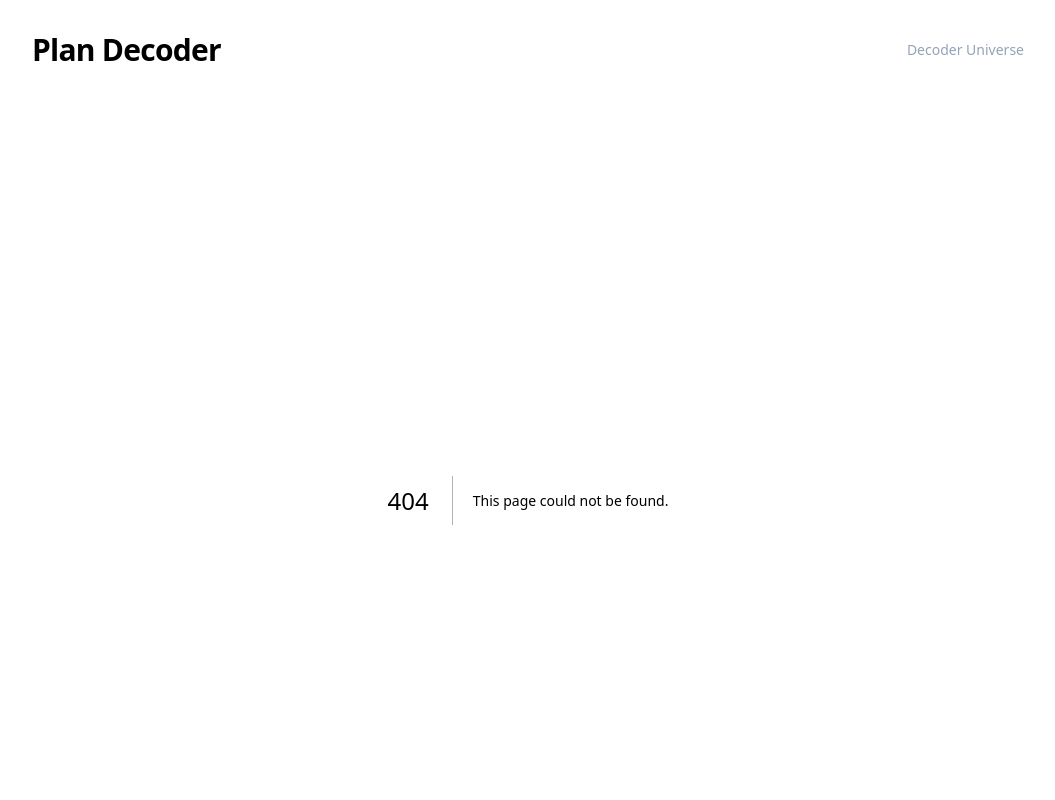
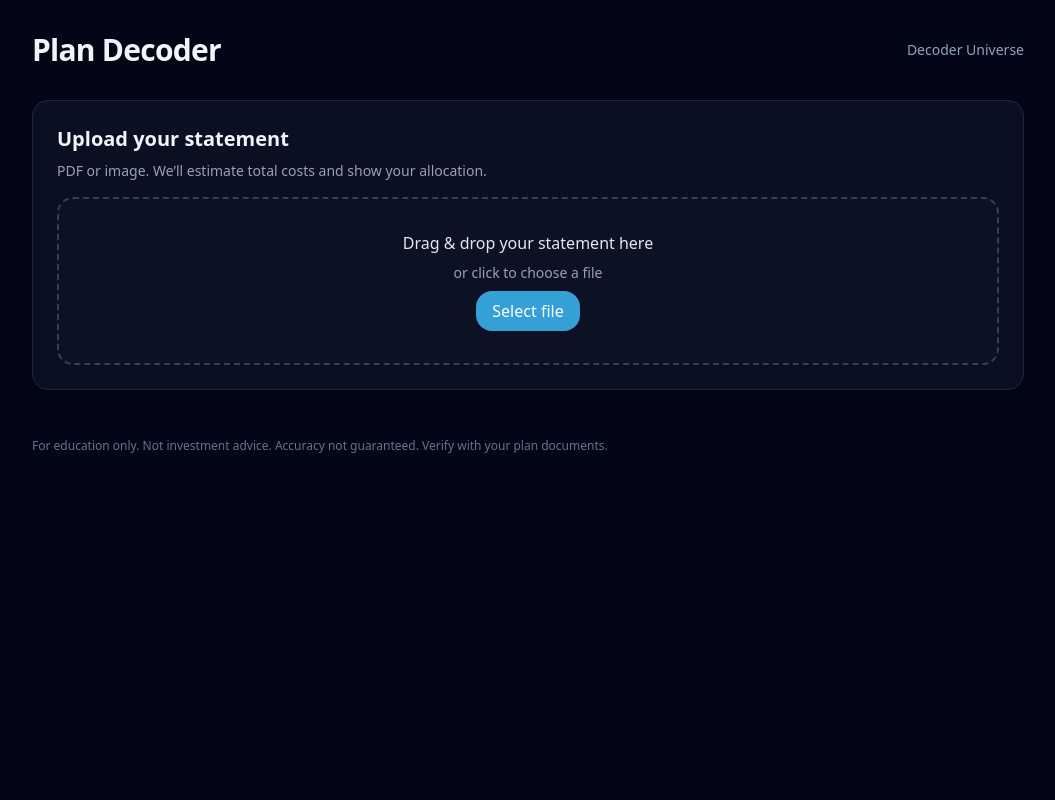
Before and after one commit to mattmattheisen/401kdecoder, a Next.js app: page / in a window 1280 px wide. Before the commit this address had no page. Shown: the top 800 px of the page, without its empty margins (112-1167 px from the left). Built offline with nearby package versions, Linux system fonts and the light colour scheme.

Commit message:
Create page.js

```diff
--- /dev/null
+++ b/app/page.js
@@ -0,0 +1,43 @@
+'use client';
+import { useState } from 'react';
+import UploadZone from '../components/UploadZone';
+import Results from '../components/Results';
+
+export default function Page() {
+  const [result, setResult] = useState(null);
+  const [loading, setLoading] = useState(false);
+  const [error, setError] = useState('');
+
+  async function handleFiles(files) {
+    setError('');
+    setLoading(true);
+    setResult(null);
+    const fd = new FormData();
+    for (const f of files) fd.append('files', f);
+    try {
+      const res = await fetch('/api/parse', { method: 'POST', body: fd });
+      if (!res.ok) throw new Error('Parsing failed');
+      const data = await res.json();
+      setResult(data);
+    } catch (e) {
+      setError(e.message || 'Something went wrong');
+    } finally {
+      setLoading(false);
+    }
+  }
+
+  return (
+    <main className="space-y-6">
+      <section className="card p-6">
+        <h2 className="text-xl font-semibold mb-2">Upload your statement</h2>
+        <p className="text-sm text-slate-400 mb-4">
+          PDF or image. We’ll estimate total costs and show your allocation.
+        </p>
+        <UploadZone onDrop={handleFiles} loading={loading} />
+        {error && <p className="text-red-400 mt-3">{error}</p>}
+      </section>
+
+      {result && <Results data={result} />}
+    </main>
+  );
+}
```
